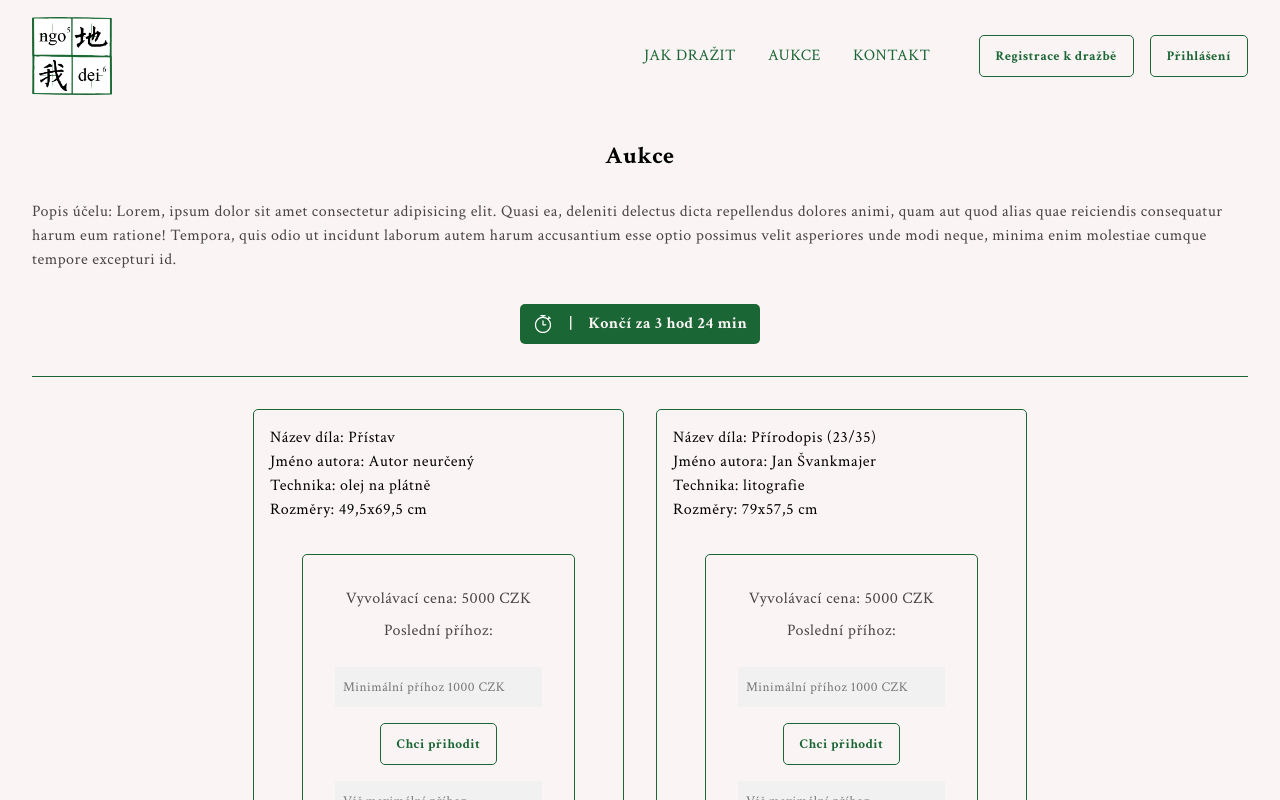
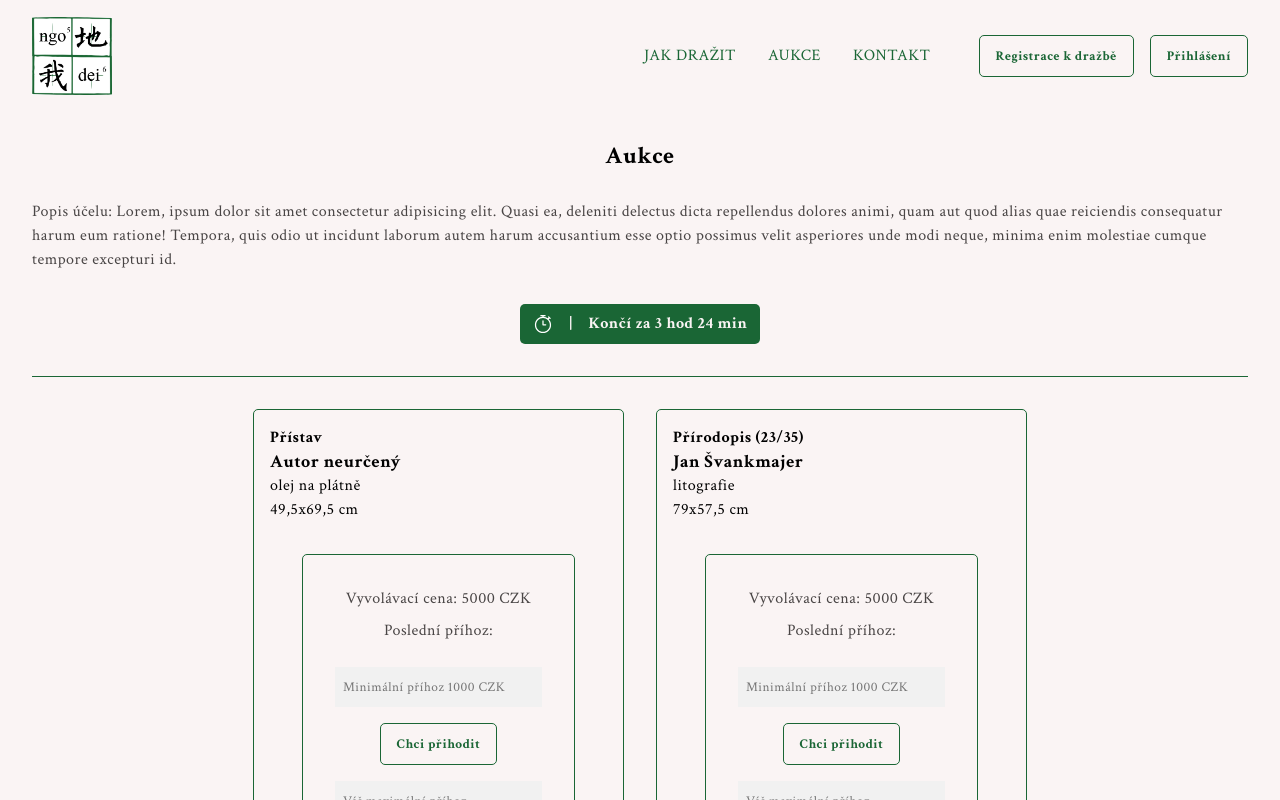
Before and after one commit to nazuzunana/dobrocinne-aukce, a React app: page /Auction in a window 1280 px wide. Shown: the top 800 px of the page. Built offline with nearby package versions, Linux system fonts and the light colour scheme.

Commit message:
stylování názvu předmětu v aukci

```diff
--- a/src/Auction/AuctionLot/index.jsx
+++ b/src/Auction/AuctionLot/index.jsx
@@ -22,10 +22,10 @@ export const lots = [
 export const AuctionLot = ({ name, author, technique, measurements }) => (
   <div className="container__lot">
     <div className="lot__gallery"></div>
-    <div className="lot__name">Název díla: {name}</div>
-    <div className="lot__author">Jméno autora: {author}</div>
-    <div className="lot__technique">Technika: {technique}</div>
-    <div className="lot__measurements">Rozměry: {measurements}</div>
+    <div className="lot__name">{name}</div>
+    <div className="lot__author">{author}</div>
+    <div className="lot__technique">{technique}</div>
+    <div className="lot__measurements">{measurements}</div>
     <Bidding />
   </div>
 );
--- a/src/Auction/AuctionLot/style.css
+++ b/src/Auction/AuctionLot/style.css
@@ -5,3 +5,12 @@
   width: 100%;
   margin-top: 2rem;
 }
+
+.lot__name {
+  font-weight: 700;
+}
+
+.lot__author {
+  font-weight: 700;
+  font-size: large;
+}
```
